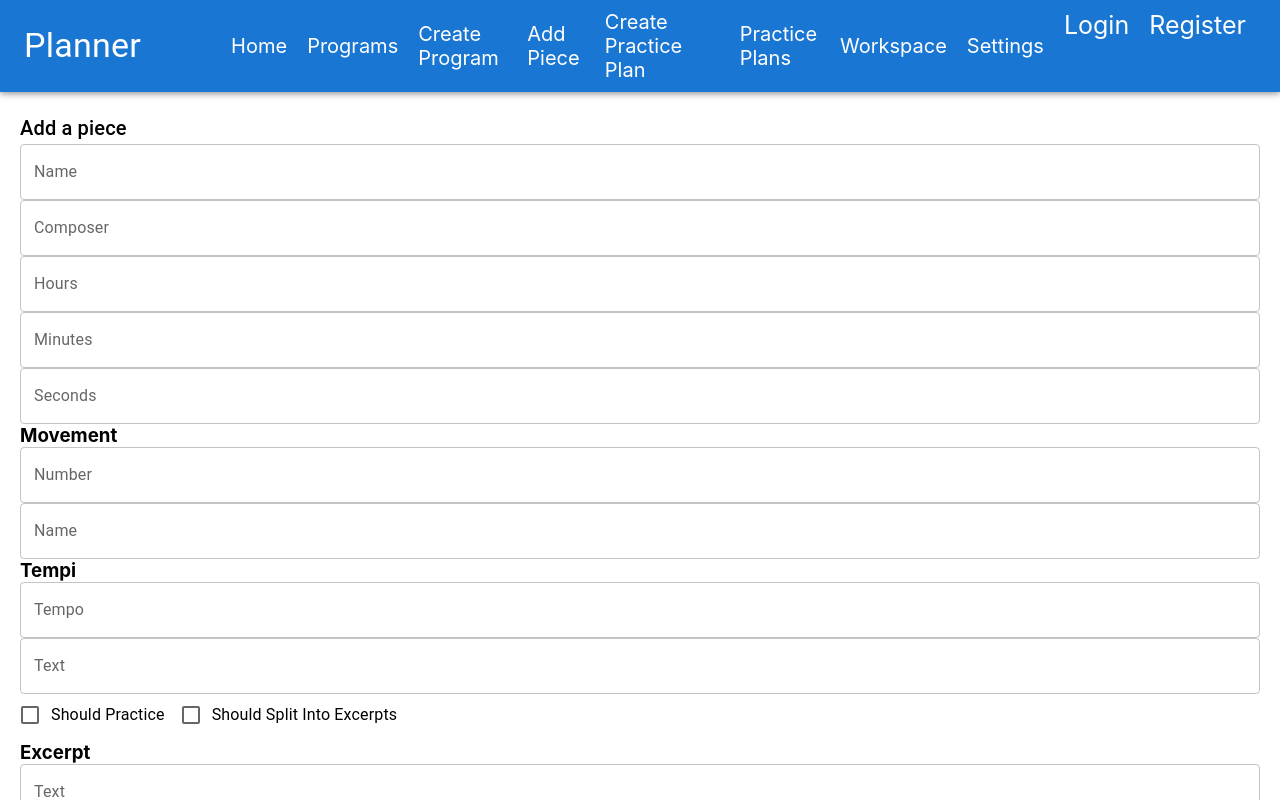
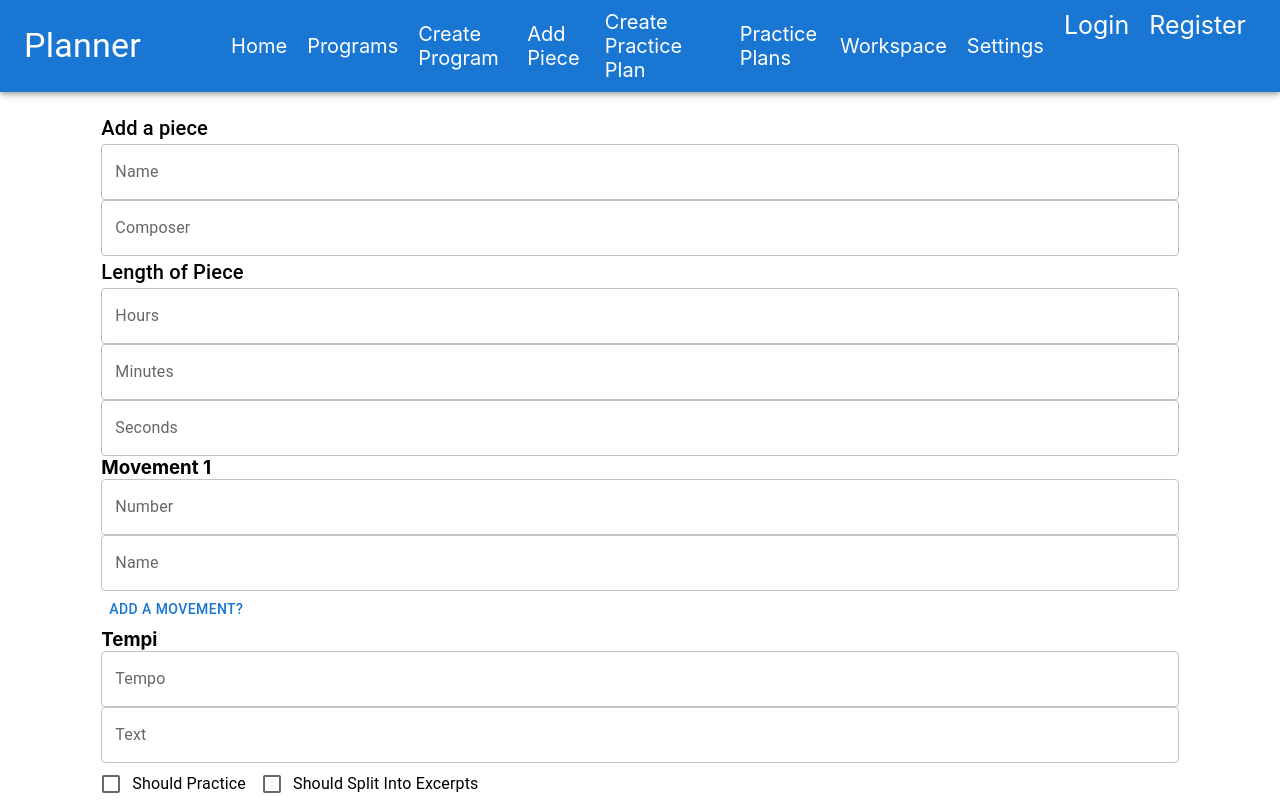
Before and after one commit to shoneriki/mern-practice, a React (Create React App) app in the folder client/: page /piece/create in a window 1280 px wide. Shown: the top 800 px of the page. Built offline with nearby package versions, Linux system fonts and the light colour scheme.

Commit message:
added a handleAddMovement for piece

```diff
--- a/client/src/pages/piece-pages/create-edit-piece.js
+++ b/client/src/pages/piece-pages/create-edit-piece.js
@@ -47,6 +47,16 @@ function AddPieceForm() {
     setPiece({ ...piece, [event.target.name]: event.target.value });
   };
 
+  const handleAddMovement = () => {
+    setPiece({
+      ...piece,
+      movements: [
+        ...piece.movements,
+        { name: "", number: 0, tempi: [], excerpts: [] },
+      ],
+    });
+  };
+
   const handleSubmit = (event) => {
     event.preventDefault();
     console.log(piece);
@@ -63,6 +73,7 @@ function AddPieceForm() {
         onChange={handleChange}
         fullWidth
       />
+      <Typography variant={'h6'}>Length of Piece</Typography>
       <TextField
         type="number"
         label="Hours"
@@ -84,7 +95,10 @@ function AddPieceForm() {
         onChange={handleChange}
         fullWidth
       />
-      <h3>Movement</h3>
+
+      {piece.movements.map((movement, index) => (
+        <div key={index}>
+          <h3>Movement {index + 1} </h3>
           <TextField
             type="number"
             label="Number"
@@ -93,6 +107,9 @@ function AddPieceForm() {
             fullWidth
           />
           <TextField label="Name" name="name" onChange={handleChange} fullWidth />
+        </div>
+      ))}
+      <Button>Add a movement?</Button>
 
       <h3>Tempi</h3>
       <TextField
```
Lines whose indentation alone changed are shown as unchanged.
